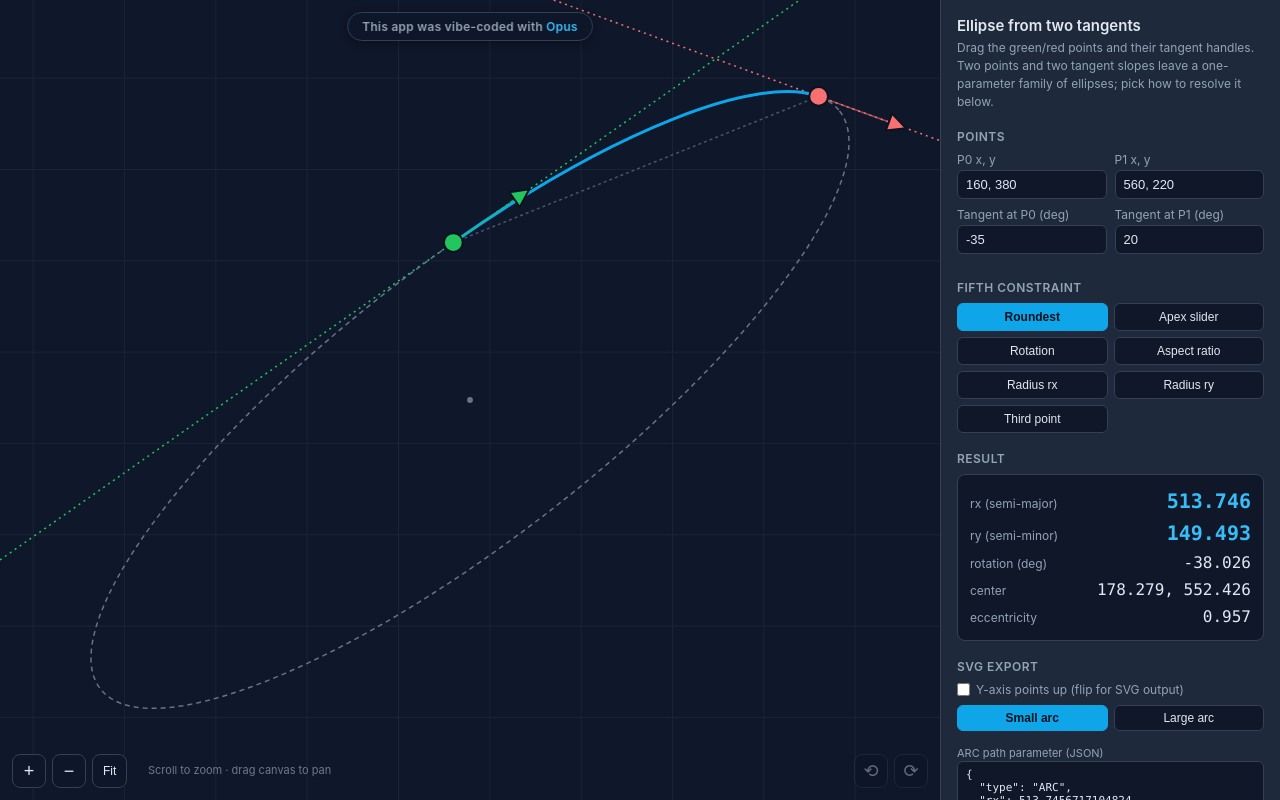
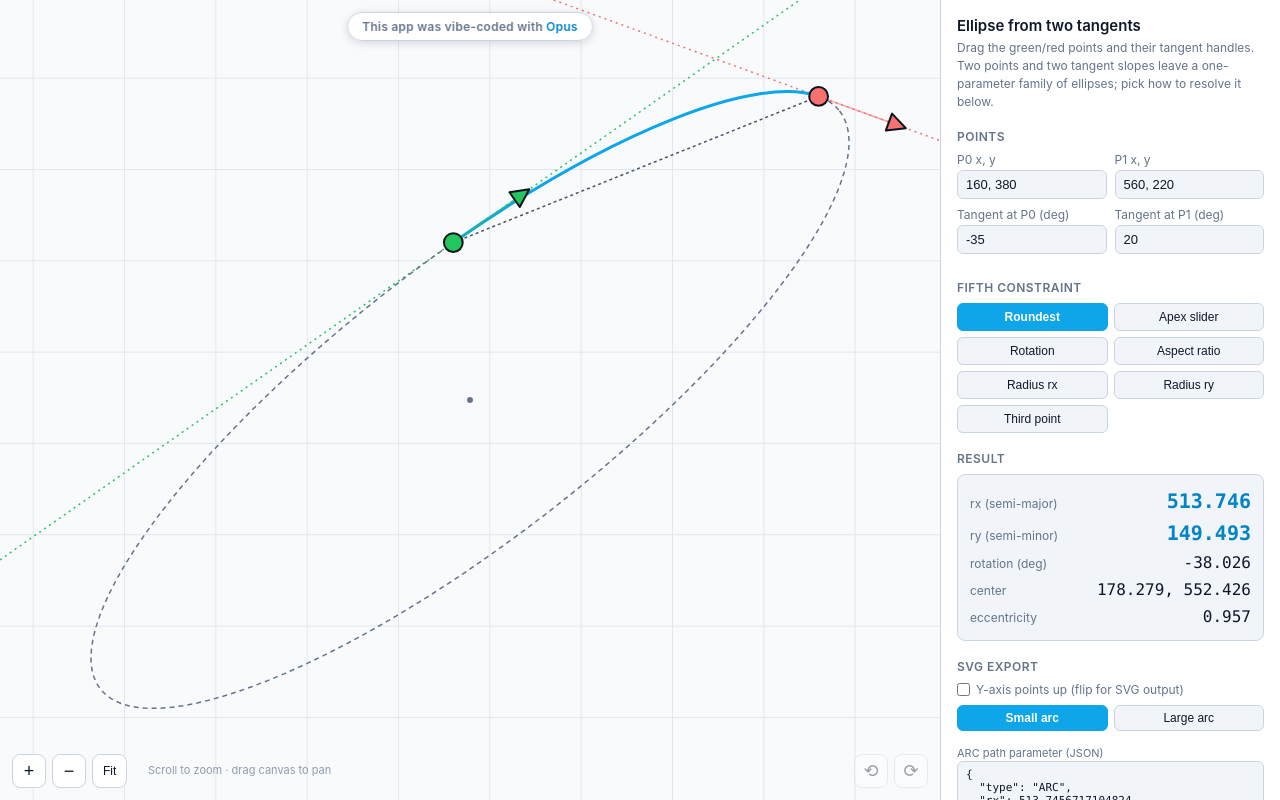
Before and after one commit to havijw/bitangent-ellipses, a website with bundled scripts: page index.html in a window 1280 px wide. Built offline with nearby package versions, Linux system fonts and the light colour scheme.

Commit message:
Add light/dark mode based on browser setting

```diff
--- a/index.html
+++ b/index.html
@@ -5,6 +5,7 @@
 <title>Ellipse from two tangents</title>
 <style>
   :root {
+    color-scheme: light dark;
     --bg: #0f172a;
     --panel: #1e293b;
     --panel-border: #334155;
@@ -14,7 +15,39 @@
     --accent-strong: #0ea5e9;
     --p0-color: #22c55e;
     --p1-color: #f87171;
-    --grid: #263449;
+    --grid: #1b2537;
+    /* Surfaces and accents that were previously hard-coded, pulled into
+       variables so the light theme below can override them in one place. */
+    --input-bg: #0f1729;
+    --on-accent: #04121c;
+    --overlay-bg: rgba(15, 23, 42, 0.85);
+    --overlay-shadow: rgba(0, 0, 0, 0.35);
+    --error-bg: #3f1d1d;
+    --error-border: #7f1d1d;
+    --error-text: #fecaca;
+  }
+  /* Follow the OS/browser setting: swap to a light palette when the machine
+     prefers light. Only the variables change; every rule below reads them. */
+  @media (prefers-color-scheme: light) {
+    :root {
+      --bg: #f8fafc;
+      --panel: #ffffff;
+      --panel-border: #cbd5e1;
+      --text: #0f172a;
+      --text-dim: #64748b;
+      --accent: #0284c7;
+      --accent-strong: #0ea5e9;
+      --p0-color: #16a34a;
+      --p1-color: #ef4444;
+      --grid: #e2e8f0;
+      --input-bg: #f1f5f9;
+      --on-accent: #ffffff;
+      --overlay-bg: rgba(255, 255, 255, 0.9);
+      --overlay-shadow: rgba(15, 23, 42, 0.15);
+      --error-bg: #fef2f2;
+      --error-border: #fecaca;
+      --error-text: #b91c1c;
+    }
   }
   * { box-sizing: border-box; }
   body {
@@ -66,7 +99,7 @@
     height: 34px;
     border-radius: 8px;
     border: 1px solid var(--panel-border);
-    background: rgba(15, 23, 42, 0.85);
+    background: var(--overlay-bg);
     color: var(--text);
     font-size: 18px;
     line-height: 1;
@@ -103,7 +136,7 @@
   .row > .field { flex: 1; }
   input[type="text"], input[type="number"], select {
     width: 100%;
-    background: #0f1729;
+    background: var(--input-bg);
     border: 1px solid var(--panel-border);
     color: var(--text);
     border-radius: 6px;
@@ -118,13 +151,13 @@
     padding: 6px 4px;
     border-radius: 6px;
     border: 1px solid var(--panel-border);
-    background: #0f1729;
+    background: var(--input-bg);
     color: var(--text);
     cursor: pointer;
   }
-  .mode-buttons button.active { background: var(--accent-strong); border-color: var(--accent-strong); color: #04121c; font-weight: 600; }
+  .mode-buttons button.active { background: var(--accent-strong); border-color: var(--accent-strong); color: var(--on-accent); font-weight: 600; }
   .results {
-    background: #0f1729;
+    background: var(--input-bg);
     border: 1px solid var(--panel-border);
     border-radius: 8px;
     padding: 10px 12px;
@@ -135,9 +168,9 @@
   .result-row .label { font-size: 12px; color: var(--text-dim); }
   .result-row .value { font-family: ui-monospace, SFMono-Regular, Menlo, monospace; }
   .error-box {
-    background: #3f1d1d;
-    border: 1px solid #7f1d1d;
-    color: #fecaca;
+    background: var(--error-bg);
+    border: 1px solid var(--error-border);
+    color: var(--error-text);
     border-radius: 8px;
     padding: 8px 10px;
     font-size: 12px;
@@ -147,7 +180,7 @@
     width: 100%;
     box-sizing: border-box;
     min-height: 56px;
-    background: #0f1729;
+    background: var(--input-bg);
     color: var(--text);
     border: 1px solid var(--panel-border);
     border-radius: 6px;
@@ -162,7 +195,7 @@
     padding: 4px 8px;
     border-radius: 5px;
     border: 1px solid var(--panel-border);
-    background: #0f1729;
+    background: var(--input-bg);
     color: var(--text-dim);
     cursor: pointer;
   }
@@ -176,11 +209,11 @@
     padding: 5px;
     border-radius: 6px;
     border: 1px solid var(--panel-border);
-    background: #0f1729;
+    background: var(--input-bg);
     color: var(--text);
     cursor: pointer;
   }
-  .arc-toggle button.active { background: var(--accent-strong); border-color: var(--accent-strong); color: #04121c; font-weight: 600; }
+  .arc-toggle button.active { background: var(--accent-strong); border-color: var(--accent-strong); color: var(--on-accent); font-weight: 600; }
   #reset-btn {
     width: 100%;
     margin-top: 4px;
@@ -188,7 +221,7 @@
     padding: 6px;
     border-radius: 6px;
     border: 1px solid var(--panel-border);
-    background: #0f1729;
+    background: var(--input-bg);
     color: var(--text-dim);
     cursor: pointer;
   }
@@ -202,14 +235,14 @@
     padding: 6px 14px;
     border-radius: 999px;
     border: 1px solid var(--panel-border);
-    background: rgba(15, 23, 42, 0.85);
+    background: var(--overlay-bg);
     color: var(--text-dim);
     font-size: 12px;
     font-weight: 600;
     letter-spacing: 0.02em;
     white-space: nowrap;
     pointer-events: none;
-    box-shadow: 0 2px 8px rgba(0, 0, 0, 0.35);
+    box-shadow: 0 2px 8px var(--overlay-shadow);
     backdrop-filter: blur(4px);
   }
   #vibe-badge .accent { color: var(--accent); }
--- a/ui.js
+++ b/ui.js
@@ -91,6 +91,13 @@ if (typeof ResizeObserver !== 'undefined') {
   new ResizeObserver(syncViewToCanvas).observe(svg);
 }
 
+// Re-render on a live OS light/dark switch so the canvas grid (whose color is
+// read from the --grid CSS variable) tracks the theme without a reload. The
+// panel chrome updates on its own via the CSS variables.
+if (typeof matchMedia === 'function') {
+  matchMedia('(prefers-color-scheme: light)').addEventListener('change', () => render());
+}
+
 // Key for the persisted configuration.
 const STORAGE_KEY = 'ellipse-tool:state';
 
@@ -118,18 +125,24 @@ const arcGroup = el('g'); // solid arc overlay
 const handlesGroup = el('g'); // draggable points/handles
 svg.append(gridGroup, staticGroup, ellipseGroup, arcGroup, handlesGroup);
 
+/** Current value of a CSS custom property on :root (drives themed canvas colors). */
+function cssVar(name) {
+  return getComputedStyle(document.documentElement).getPropertyValue(name).trim();
+}
+
 function drawGrid() {
   gridGroup.innerHTML = '';
+  const gridColor = cssVar('--grid') || '#1b2537';
   const step = niceStep(view.w);
   const x0 = Math.floor(view.x / step) * step;
   const x1 = view.x + view.w;
   const y0 = Math.floor(view.y / step) * step;
   const y1 = view.y + view.h;
   for (let x = x0; x <= x1; x += step) {
-    gridGroup.appendChild(el('line', { x1: x, y1: y0, x2: x, y2: y1, stroke: '#1b2537', 'stroke-width': 1 }));
+    gridGroup.appendChild(el('line', { x1: x, y1: y0, x2: x, y2: y1, stroke: gridColor, 'stroke-width': 1 }));
   }
   for (let y = y0; y <= y1; y += step) {
-    gridGroup.appendChild(el('line', { x1: x0, y1: y, x2: x1, y2: y, stroke: '#1b2537', 'stroke-width': 1 }));
+    gridGroup.appendChild(el('line', { x1: x0, y1: y, x2: x1, y2: y, stroke: gridColor, 'stroke-width': 1 }));
   }
 }
 
```
